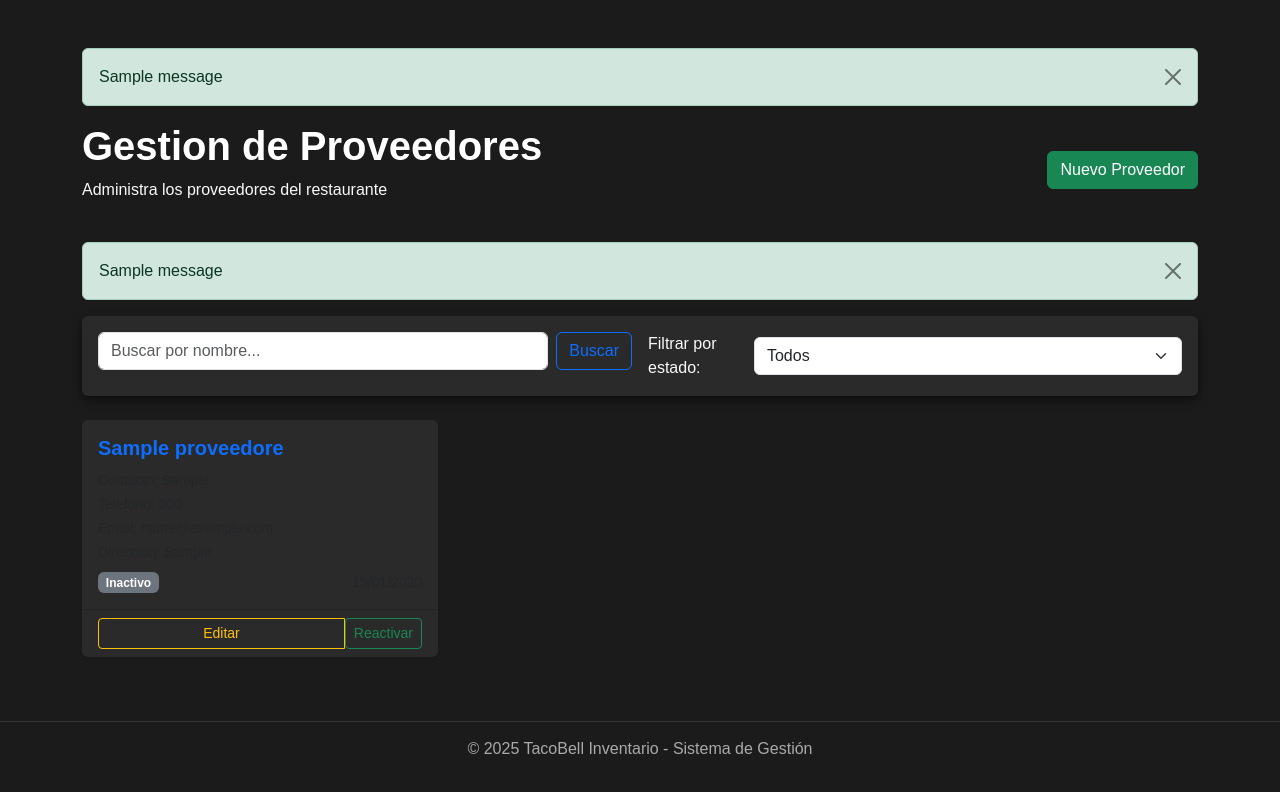
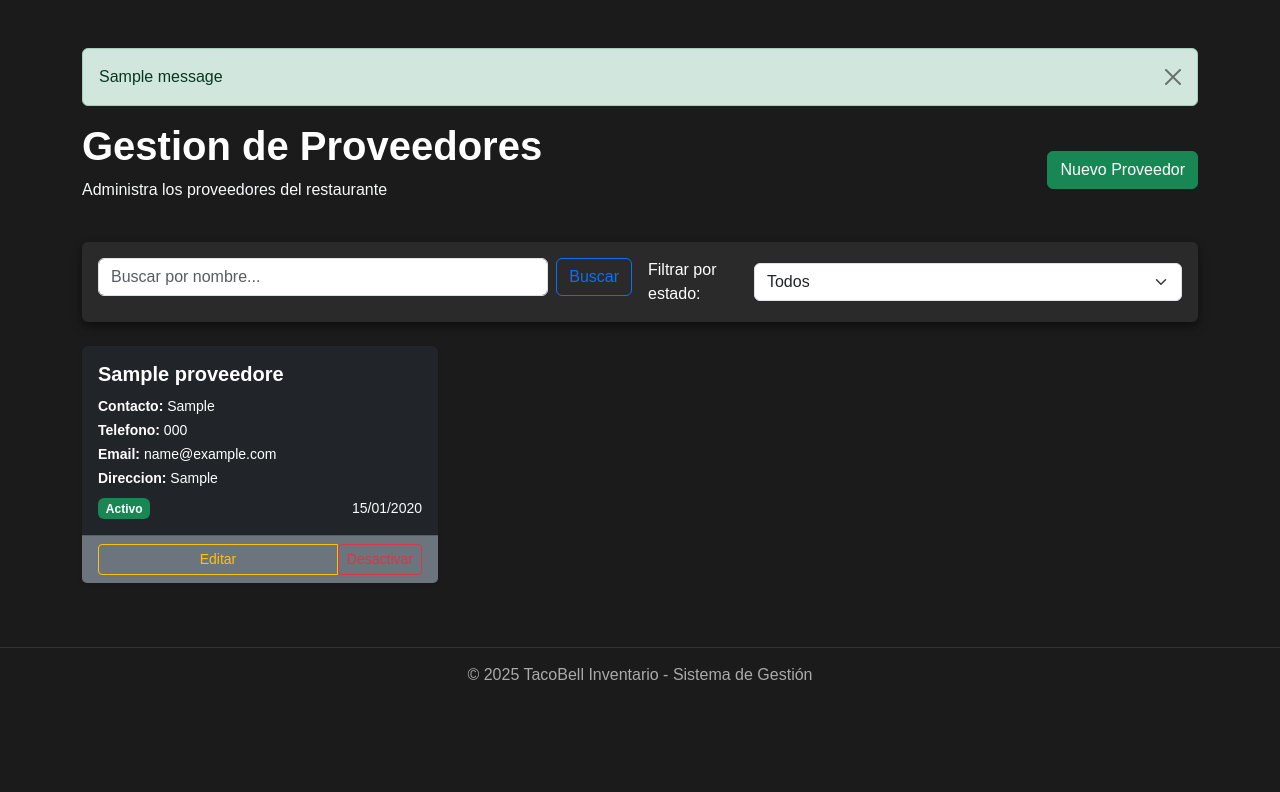
Before and after one commit to juliantb1/Inventario_TB, a Flask app: page /proveedores/ in a window 1280 px wide. Shown: the part 56-848 px from the top of the page. After the commit the page ends 736 px from the top, so only its background shows below. Run offline with Flask 3, Linux system fonts and the light colour scheme; tables that the repository leaves empty hold one stand-in row (values such as "Sample post"); one stand-in notice (Sample message) is shown.

Commit message:
proveedores 2.0
solucion final

```diff
--- a/app/routes/proveedores.py
+++ b/app/routes/proveedores.py
@@ -78,9 +78,9 @@
 
     if estado:
         if estado == 'activo':
-            query = query.filter(Proveedor.Estado == True)
+            query = query.filter(Proveedor.Activo == True)  # CAMBIADO: Estado -> Activo
         elif estado == 'inactivo':
-            query = query.filter(Proveedor.Estado == False)
+            query = query.filter(Proveedor.Activo == False)  # CAMBIADO: Estado -> Activo
 
     proveedores = query.order_by(Proveedor.Nombre.asc()).all()
     return render_template('proveedores/lista.html', proveedores=proveedores)
@@ -152,7 +152,7 @@
     #     flash('Advertencia: Este proveedor tiene productos asociados. Se desactivara de todas formas.', 'warning')
 
     # Desactivar proveedor (eliminacion logica)
-    proveedor.Estado = False
+    proveedor.Activo = False  # CAMBIADO: Estado -> Activo
     db.session.commit()
 
     flash('Proveedor desactivado exitosamente.', 'success')
@@ -163,7 +163,7 @@
 def reactivar_proveedor(id):
     proveedor = Proveedor.query.get_or_404(id)
 
-    proveedor.Estado = True
+    proveedor.Activo = True  # CAMBIADO: Estado -> Activo
     db.session.commit()
 
     flash('Proveedor reactivado exitosamente.', 'success')
--- a/app/templates/proveedores/lista.html
+++ b/app/templates/proveedores/lista.html
@@ -4,7 +4,7 @@
 {% block content %}
 <div class="d-flex justify-content-between align-items-center mb-4">
     <div>
-        <h1 class="fw-bold">Gestion de Proveedores</h1>
+        <h1 class="fw-bold text-white">Gestion de Proveedores</h1>
         <p class="text-light">Administra los proveedores del restaurante</p>
     </div>
     <div>
@@ -14,16 +14,7 @@
     </div>
 </div>
 
-{% with messages = get_flashed_messages(with_categories=true) %}
-    {% if messages %}
-        {% for category, message in messages %}
-            <div class="alert alert-{{ 'danger' if category == 'error' else 'success' }} alert-dismissible fade show" role="alert">
-                {{ message }}
-                <button type="button" class="btn-close" data-bs-dismiss="alert"></button>
-            </div>
-        {% endfor %}
-    {% endif %}
-{% endwith %}
+<!-- ELIMINÉ LA SECCIÓN DE MENSAJES - YA ESTÁ EN BASE.HTML -->
 
 <div class="card p-3 mb-4">
     <div class="row g-3">
@@ -37,7 +28,7 @@
         </div>
         <div class="col-md-6">
             <div class="d-flex align-items-center">
-                <label class="me-2 text-light">Filtrar por estado:</label>
+                <label class="me-2 text-white">Filtrar por estado:</label>
                 <select class="form-select" onchange="window.location.href = this.value">
                     <option value="{{ url_for('proveedores.listar_proveedores') }}">Todos</option>
                     <option value="{{ url_for('proveedores.listar_proveedores') }}?estado=activo"
@@ -57,44 +48,44 @@
 <div class="row">
     {% for proveedor in proveedores %}
     <div class="col-md-6 col-lg-4 mb-4">
-        <div class="card h-100 shadow-sm">
+        <div class="card h-100 shadow-sm bg-dark text-white">
             <div class="card-body">
-                <h5 class="card-title fw-bold text-primary">{{ proveedor.Nombre }}</h5>
+                <h5 class="card-title fw-bold text-white">{{ proveedor.Nombre }}</h5>
 
-                <div class="mb-2">
+                <div class="mb-2 text-white">
                     {% if proveedor.Contacto %}
-                    <small class="text-muted">Contacto: {{ proveedor.Contacto }}</small><br>
+                    <small><strong>Contacto:</strong> {{ proveedor.Contacto }}</small><br>
                     {% endif %}
 
                     {% if proveedor.Telefono %}
-                    <small class="text-muted">Telefono: {{ proveedor.Telefono }}</small><br>
+                    <small><strong>Telefono:</strong> {{ proveedor.Telefono }}</small><br>
                     {% endif %}
 
                     {% if proveedor.Email %}
-                    <small class="text-muted">Email: {{ proveedor.Email }}</small><br>
+                    <small><strong>Email:</strong> {{ proveedor.Email }}</small><br>
                     {% endif %}
 
                     {% if proveedor.Direccion %}
-                    <small class="text-muted">Direccion: {{ proveedor.Direccion|truncate(50) }}</small>
+                    <small><strong>Direccion:</strong> {{ proveedor.Direccion|truncate(50) }}</small>
                     {% endif %}
                 </div>
 
                 <div class="d-flex justify-content-between align-items-center">
-                    <span class="badge {% if proveedor.Estado %}bg-success{% else %}bg-secondary{% endif %}">
-                        {{ 'Activo' if proveedor.Estado else 'Inactivo' }}
+                    <span class="badge {% if proveedor.Activo %}bg-success{% else %}bg-secondary{% endif %}">
+                        {{ 'Activo' if proveedor.Activo else 'Inactivo' }}
                     </span>
-                    <small class="text-muted">
+                    <small class="text-light">
                         {{ proveedor.FechaCreacion.strftime('%d/%m/%Y') }}
                     </small>
                 </div>
             </div>
 
-            <div class="card-footer bg-transparent">
+            <div class="card-footer bg-secondary">
                 <div class="btn-group w-100">
                     <a href="{{ url_for('proveedores.editar_proveedor', id=proveedor.Id) }}"
                        class="btn btn-outline-warning btn-sm">Editar</a>
 
-                    {% if proveedor.Estado %}
+                    {% if proveedor.Activo %}
                     <form action="{{ url_for('proveedores.eliminar_proveedor', id=proveedor.Id) }}"
                           method="post" class="d-inline">
                         <button type="submit" class="btn btn-outline-danger btn-sm"
```
